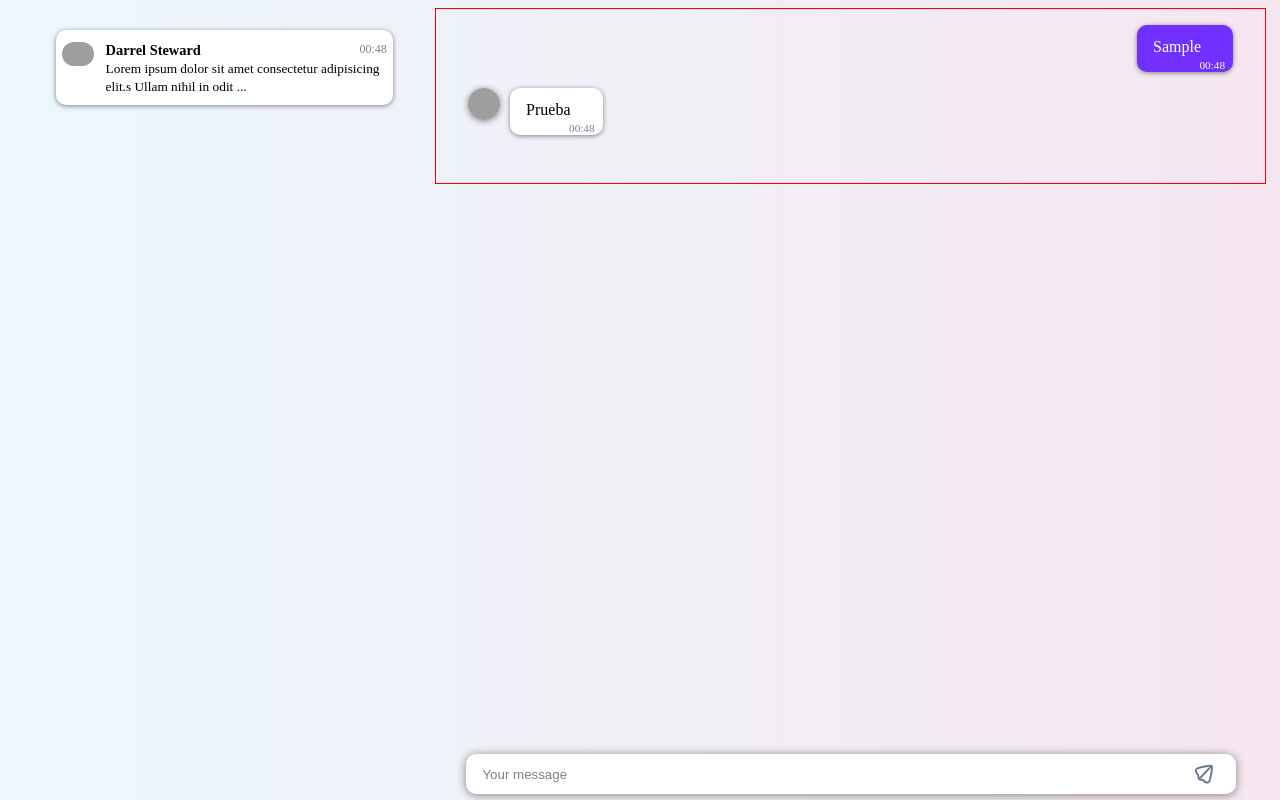
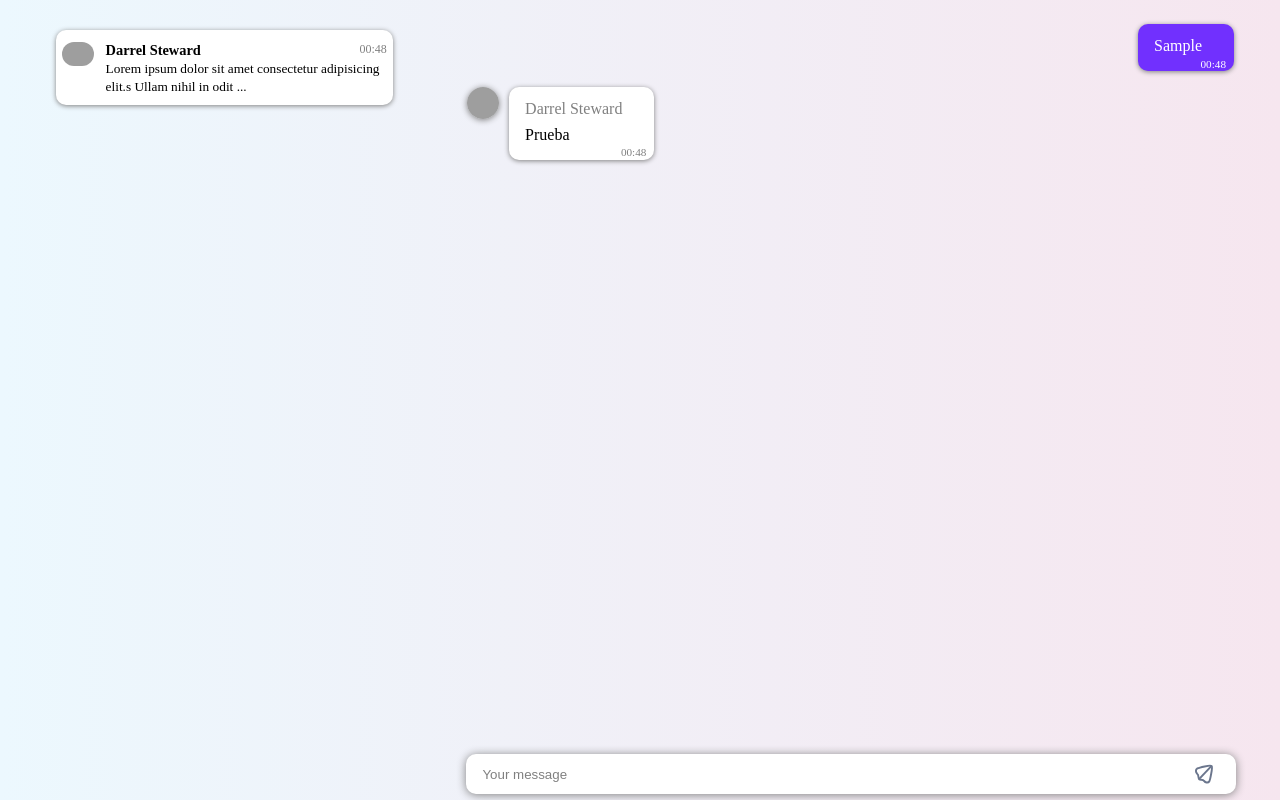
Before and after one commit to Projects-for-beginners/group-chat, a React app: page / in a window 1280 px wide. Both pictures are taken after typing "Sample" into the empty fields and a click on the button 1204 px from the left and 774 px from the top of the page. Built offline with nearby package versions, Linux system fonts and the light colour scheme; grey boxes are pictures that could not be loaded.

Commit message:
Nombre de usuario añadido a mensajes

```diff
--- a/src/index.css
+++ b/src/index.css
@@ -1,17 +1,15 @@
 body {
   font-size: 16px;
-  background: linear-gradient(to right, #ECF8FE, #f6e6ef);
+  background: linear-gradient(to right, #ecf8fe, #f6e6ef);
 }
 
 .wrapper {
   display: grid;
   grid-template-columns: 33% 67%;
   grid-gap: 10px;
-  /* grid-auto-rows: minmax(25%, 25%); */
 }
 
 .chat {
-  border: 1px solid red;
   margin-right: 1rem;
   padding: 0 2rem;
   word-break: break-all;
@@ -115,13 +113,16 @@ body {
 }
 
 #messages li div span {
-  display: inline-block;
   padding: 0.8rem 2rem 1rem 1rem;
   margin-top: 1rem;
   border-radius: 10px;
   box-shadow: 0px 1px 5px gray;
   position: relative;
   z-index: 1;
+}
+
+#messages li:nth-child(even) div span {
+  display: grid;
 }
 
 #messages li:nth-child(even) div span {
@@ -134,21 +135,21 @@ body {
   float: right;
   clear: left;
   color: white;
-  background: #7130FE;
+  background: #7130fe;
 }
 
-#messages li:first-child div{
+#messages li:first-child div {
   padding: 0;
   margin: 0;
 }
 
-#messages li:last-child div{
+#messages li:last-child div {
   margin-top: 0;
   height: auto;
   margin-bottom: 3rem;
 }
 
-#messages li div span p {
+.Message-Date {
   position: absolute;
   right: 0;
   bottom: 0;
@@ -156,18 +157,31 @@ body {
   margin: 0% 8px 1% 0%;
 }
 
-#messages>li:nth-child(even) div span p {
+#messages > li:nth-child(even) > div > span > .Message-Date {
   color: gray;
 }
 
-#messages>li:nth-child(odd) div span p {
+#messages > li:nth-child(odd) > div > span > .Message-Date {
   color: white;
+}
+
+#messages > li:nth-child(odd) > div > span > .Message-User {
+  display: none;
+}
+
+.item {
+  padding: 0;
+  margin: 0;
+}
+
+.Message-User{
+  margin-bottom: 8px;
+  color: gray;
 }
 
 .contacts {
   padding: 0.4rem 2rem;
   margin-left: 1rem;
-  /* border: 1px solid blue; */
   word-break: break-all;
 }
 
--- a/src/index.js
+++ b/src/index.js
@@ -1,4 +1,3 @@
-import { PinDropSharp } from "@material-ui/icons";
 import React from "react";
 import ReactDOM from "react-dom";
 import "./index.css";
@@ -21,10 +20,8 @@ class Chat extends React.Component {
     };
 
     handleCallbackContact = (PeopleData) => {
-        if (FormData) {
-            this.setState(
-                this.activePeople = FormData
-            )
+        if (PeopleData) {
+            this.setState({ activePeople: PeopleData });
         };
     }
 
@@ -45,14 +42,15 @@ class Chat extends React.Component {
     render() {
         let message;
         if (this.state.allMessage) {
-            message = <MessageList dataParentToChild={this.state.allMessage} activePeople={this.activePeople} />;
+            message = <MessageList dataParentToChild={this.state.allMessage} activePeople={this.state.activePeople} />;
         }
 
         return (
             <div className="wrapper" >
                 <div className="contacts" > <Contact parentCallback={this.handleCallbackContact} /> </div>
                 <div className="chat">
-                    <Form parentCallback={this.handleCallbackMessage} /> {message}
+                    <Form parentCallback={this.handleCallbackMessage} />
+                    {message}
                 </div>
             </div>
         );
@@ -97,12 +95,13 @@ class Contact extends React.Component {
         super(props);
         this.state = {
             nameList: ['Darrel Steward', 'Ralph Edwards', ' Albert Flores', 'Ronald Richards', 'Kathryn Murphy'],
-            name: '',
+            name: 'HOLa',
             activeContacts: []
         };
     }
     componentDidMount() {
         this.timerID = setInterval(() => this.serverMessage(), 10000);
+        this.props.parentCallback(this.state.nameList[0]);
     }
     componentWillUnmount() {
         clearInterval(this.timerID);
@@ -112,6 +111,7 @@ class Contact extends React.Component {
         this.setState((prevState) => ({
             activeContacts: [...prevState.activeContacts, this.state.nameList[Math.floor(Math.random() * this.state.nameList.length)]],
         }));
+        this.props.parentCallback(this.state.activeContacts[0]);
     }
 
     render() {
@@ -149,7 +149,7 @@ function People(props) {
     return (
         <li id="people">
             <figure>
-                <img id="PeopleImage" src={imageSrc} />
+                <img id="PeopleImage" src={imageSrc} alt={props.value} />
             </figure>
             <div>
                 <span> <p className="PeopleName"> {props.value} </p> <p className="People-Date">{time}</p> </span>
@@ -182,10 +182,14 @@ function Message(props) {
 
     const imageSrc = "https://ui-avatars.com/api/?name=" + props.activePeople + "&color=7F9CF5&background=EBF4FF";
     return (
-        <li >
+        <li>
             <div>
                 <img id="imageMessage" src={imageSrc} alt={props.activePeople} />
-                <span > {props.value} <p className="Message-Date">{time}</p> </span>
+                <span>
+                    <p className="Message-User item">{props.activePeople}</p>
+                    <p className="Text item">{props.value}</p>
+                    <p className="Message-Date">{time}</p>
+                </span>
             </div>
         </li>
     );
```
